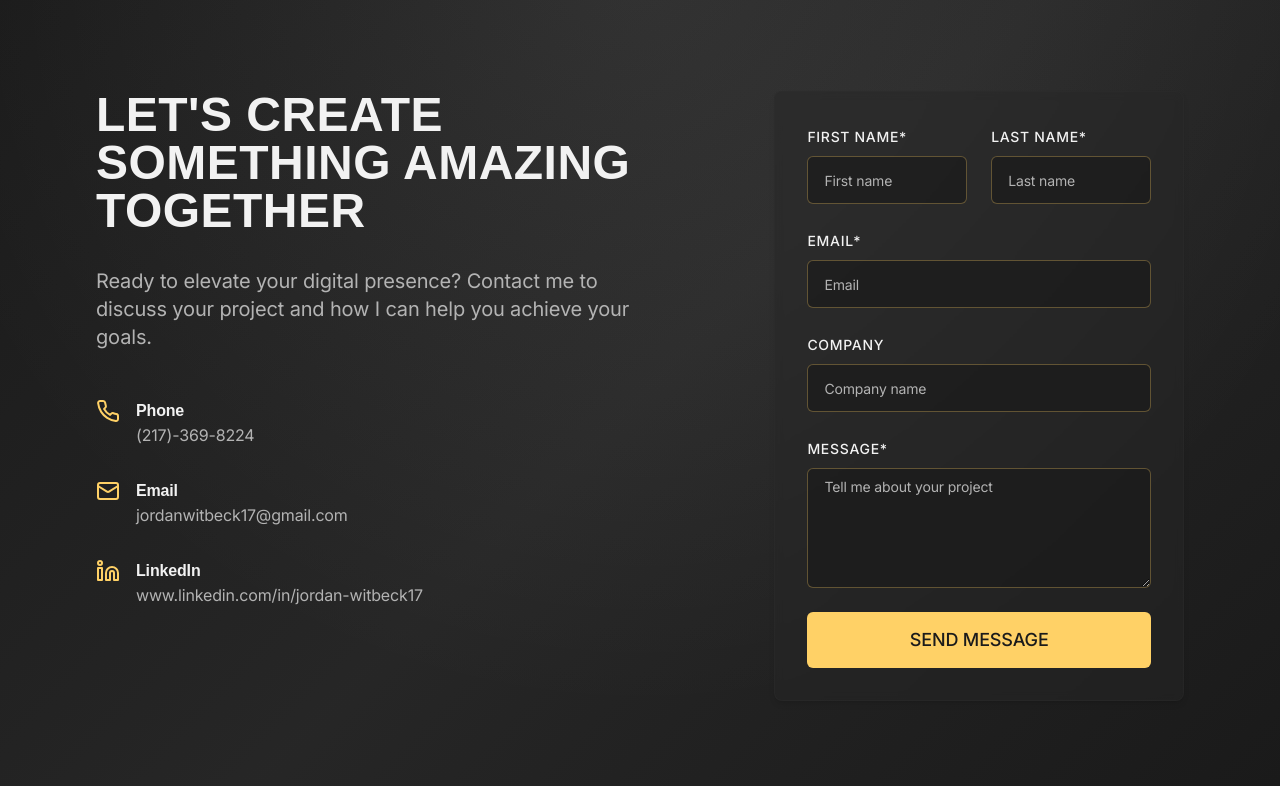
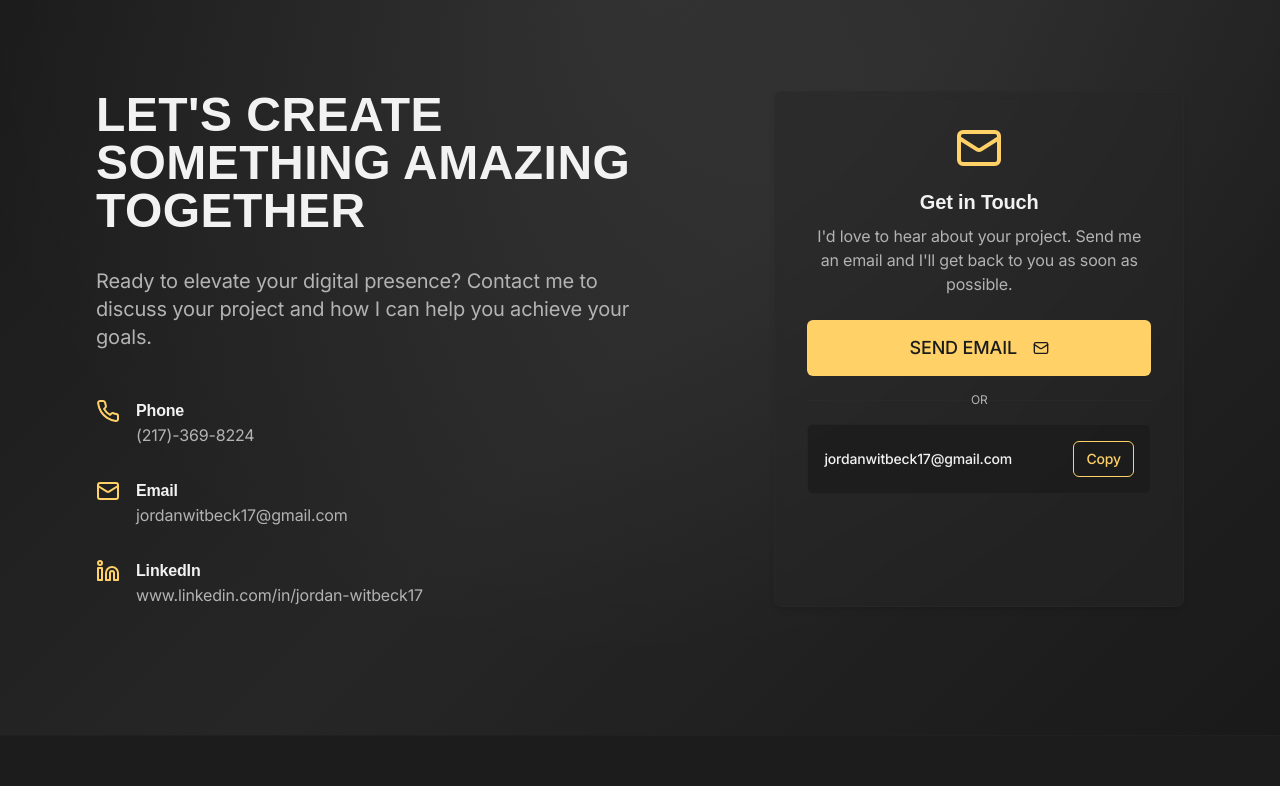
Before and after one commit to jordanwits/Main, a Next.js app: page / in a window 1280 px wide. Shown: the part 4520-5306 px from the top of the page. Built offline with nearby package versions, Linux system fonts and the light colour scheme; a web font is replaced by a local one.

Commit message:
feat: replace contact form with mailto link
Simplify contact with pre-filled email button and copy option.

Co-authored-by: null <174078175+jordanwits@users.noreply.github.com>

```diff
--- a/components/contact-form.tsx
+++ b/components/contact-form.tsx
@@ -2,129 +2,64 @@
 
 import { useState } from "react"
 import { Button } from "@/components/ui/button"
-import { submitContactForm } from "@/app/actions/contact-form"
+import { Mail } from "lucide-react"
 
 export function ContactForm() {
-  const [isSubmitting, setIsSubmitting] = useState(false)
-  const [formStatus, setFormStatus] = useState<{
-    success?: boolean
-    message?: string
-  }>({})
+  const [copied, setCopied] = useState(false)
+  const emailAddress = "jordanwitbeck17@gmail.com"
+  const emailSubject = "Project Inquiry"
+  const emailBody = "Hi Jordan,\n\nI'm interested in working with you on a project. Here are some details:\n\n"
 
-  async function handleSubmit(formData: FormData) {
-    setIsSubmitting(true)
-    setFormStatus({})
+  const mailtoLink = `mailto:${emailAddress}?subject=${encodeURIComponent(emailSubject)}&body=${encodeURIComponent(emailBody)}`
 
-    try {
-      const result = await submitContactForm(formData)
-      setFormStatus(result)
-
-      // If successful, reset the form
-      if (result.success) {
-        const form = document.getElementById("contact-form") as HTMLFormElement
-        form?.reset()
-      }
-    } catch (error) {
-      console.error("Form submission error:", error)
-      setFormStatus({
-        success: false,
-        message: "An unexpected error occurred. Please try again or contact me directly at jordanwitbeck17@gmail.com",
-      })
-    } finally {
-      setIsSubmitting(false)
-    }
+  const copyEmail = () => {
+    navigator.clipboard.writeText(emailAddress)
+    setCopied(true)
+    setTimeout(() => setCopied(false), 2000)
   }
 
   return (
     <div className="rounded-lg border border-border/30 bg-card/50 p-8 shadow-md backdrop-blur-sm">
-      <form id="contact-form" action={handleSubmit} className="space-y-6">
-        <div className="grid gap-6 sm:grid-cols-2">
-          <div className="space-y-2">
-            <label htmlFor="firstName" className="text-sm font-medium uppercase tracking-wider text-foreground">
-              First name*
-            </label>
-            <input
-              id="firstName"
-              name="firstName"
-              required
-              className="flex h-12 w-full rounded-md border border-input bg-background/70 px-4 py-2 text-sm ring-offset-background file:border-0 file:bg-transparent file:text-sm file:font-medium placeholder:text-muted-foreground focus-visible:outline-none focus-visible:ring-2 focus-visible:ring-[#FFD166] focus-visible:ring-offset-2 disabled:cursor-not-allowed disabled:opacity-50"
-              style={{ borderColor: "rgba(255, 209, 102, 0.3)" }}
-              placeholder="First name"
-            />
+      <div className="text-center mb-6">
+        <Mail className="h-12 w-12 mx-auto mb-4" style={{ color: "#FFD166" }} />
+        <h3 className="text-xl font-bold mb-2">Get in Touch</h3>
+        <p className="text-muted-foreground mb-6">
+          I'd love to hear about your project. Send me an email and I'll get back to you as soon as possible.
+        </p>
+      </div>
+
+      <div className="flex flex-col space-y-4">
+        <Button
+          as="a"
+          href={mailtoLink}
+          className="w-full h-14 button-primary text-lg font-medium flex items-center justify-center"
+          style={{ backgroundColor: "#FFD166", color: "#1b1b1b" }}
+        >
+          SEND EMAIL
+          <Mail className="ml-2 h-5 w-5" />
+        </Button>
+
+        <div className="relative">
+          <div className="absolute inset-0 flex items-center">
+            <div className="w-full border-t border-border/30"></div>
           </div>
-          <div className="space-y-2">
-            <label htmlFor="lastName" className="text-sm font-medium uppercase tracking-wider text-foreground">
-              Last name*
-            </label>
-            <input
-              id="lastName"
-              name="lastName"
-              required
-              className="flex h-12 w-full rounded-md border border-input bg-background/70 px-4 py-2 text-sm ring-offset-background file:border-0 file:bg-transparent file:text-sm file:font-medium placeholder:text-muted-foreground focus-visible:outline-none focus-visible:ring-2 focus-visible:ring-[#FFD166] focus-visible:ring-offset-2 disabled:cursor-not-allowed disabled:opacity-50"
-              style={{ borderColor: "rgba(255, 209, 102, 0.3)" }}
-              placeholder="Last name"
-            />
+          <div className="relative flex justify-center text-xs uppercase">
+            <span className="bg-card/50 px-2 text-muted-foreground">or</span>
           </div>
         </div>
-        <div className="space-y-2">
-          <label htmlFor="email" className="text-sm font-medium uppercase tracking-wider text-foreground">
-            Email*
-          </label>
-          <input
-            id="email"
-            name="email"
-            type="email"
-            required
-            className="flex h-12 w-full rounded-md border border-input bg-background/70 px-4 py-2 text-sm ring-offset-background file:border-0 file:bg-transparent file:text-sm file:font-medium placeholder:text-muted-foreground focus-visible:outline-none focus-visible:ring-2 focus-visible:ring-[#FFD166] focus-visible:ring-offset-2 disabled:cursor-not-allowed disabled:opacity-50"
-            style={{ borderColor: "rgba(255, 209, 102, 0.3)" }}
-            placeholder="Email"
-          />
+
+        <div className="flex items-center justify-between p-4 rounded-md bg-background/70 border border-border/30">
+          <span className="text-sm font-medium">{emailAddress}</span>
+          <Button
+            variant="outline"
+            size="sm"
+            onClick={copyEmail}
+            className="border-[#FFD166] text-[#FFD166] outline-button"
+          >
+            {copied ? "Copied!" : "Copy"}
+          </Button>
         </div>
-        <div className="space-y-2">
-          <label htmlFor="company" className="text-sm font-medium uppercase tracking-wider text-foreground">
-            Company
-          </label>
-          <input
-            id="company"
-            name="company"
-            className="flex h-12 w-full rounded-md border border-input bg-background/70 px-4 py-2 text-sm ring-offset-background file:border-0 file:bg-transparent file:text-sm file:font-medium placeholder:text-muted-foreground focus-visible:outline-none focus-visible:ring-2 focus-visible:ring-[#FFD166] focus-visible:ring-offset-2 disabled:cursor-not-allowed disabled:opacity-50"
-            style={{ borderColor: "rgba(255, 209, 102, 0.3)" }}
-            placeholder="Company name"
-          />
-        </div>
-        <div className="space-y-2">
-          <label htmlFor="message" className="text-sm font-medium uppercase tracking-wider text-foreground">
-            Message*
-          </label>
-          <textarea
-            id="message"
-            name="message"
-            required
-            className="flex min-h-[120px] w-full rounded-md border border-input bg-background/70 px-4 py-2 text-sm ring-offset-background placeholder:text-muted-foreground focus-visible:outline-none focus-visible:ring-2 focus-visible:ring-[#FFD166] focus-visible:ring-offset-2 disabled:cursor-not-allowed disabled:opacity-50"
-            style={{ borderColor: "rgba(255, 209, 102, 0.3)" }}
-            placeholder="Tell me about your project"
-          />
-        </div>
-
-        {formStatus.message && (
-          <div
-            className={`p-4 rounded-md ${
-              formStatus.success ? "bg-green-500/10 text-green-500" : "bg-red-500/10 text-red-500"
-            }`}
-          >
-            {formStatus.message}
-          </div>
-        )}
-
-        <Button
-          type="submit"
-          disabled={isSubmitting}
-          className="w-full h-14 button-primary text-lg font-medium"
-          style={{ backgroundColor: "#FFD166", color: "#1b1b1b" }}
-        >
-          {isSubmitting ? "SENDING..." : "SEND MESSAGE"}
-        </Button>
-      </form>
+      </div>
     </div>
   )
 }
```
